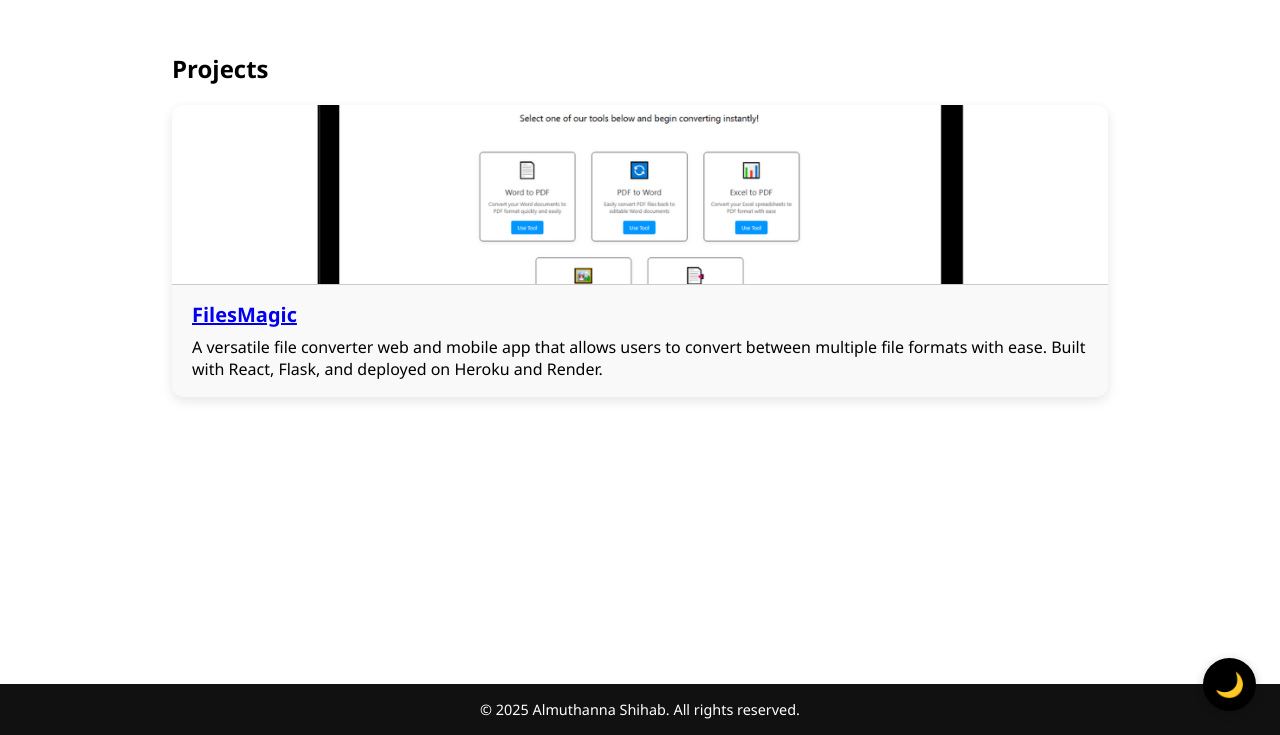
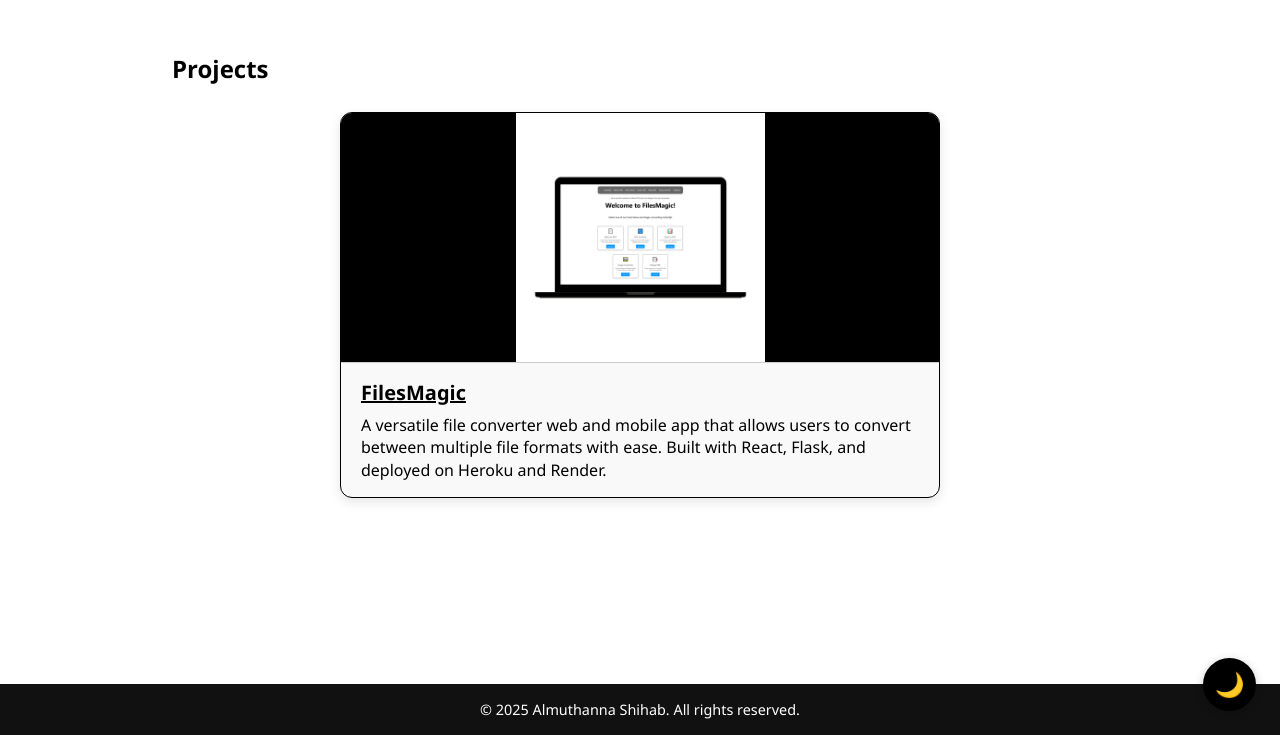
Before and after one commit to almuthanna1/ePortfolio, a Flask app: page /projects in a window 1280 px wide. Shown: the part 65-800 px from the top of the page. Run offline with Flask 3, Linux system fonts and the light colour scheme.

Commit message:
Update styles.css

```diff
--- a/static/css/styles.css
+++ b/static/css/styles.css
@@ -114,13 +114,17 @@
 
 /* --- Projects Grid --- */
 .projects-grid {
-  display: grid;
-  grid-template-columns: repeat(auto-fit,minmax(280px,1fr));
-  gap: 2rem;
-  margin-top: 1rem;
+    display: flex;
+    justify-content: center;
+    align-items: center;
+    max-width: 1200px;
+    margin: 0 auto;
+    min-height: 400px;
 }
 
 .project-card {
+    max-width: 600px;
+    width: 100%;
     background: var(--card-bg);
     border-radius: 12px;
     box-shadow: 0 4px 12px var(--card-shadow);
@@ -129,7 +133,10 @@
     flex-direction: column;
     transition: transform 0.3s ease;
     cursor: pointer;
+    border: 1px solid black;
 }
+
+/* All other project-related styles remain the same. */
 
 .project-card:hover,
 .project-card:focus-within {
@@ -140,9 +147,12 @@
 
 .project-image {
   width: 100%;
-  height: 180px;
-  object-fit: cover;
+  /* Increase the height to make the image larger */
+  height: 250px;
+  object-fit: contain;
   border-bottom: 1px solid #ccc;
+  background-color: #000;
+  display: block;
 }
 
 .project-content {
@@ -160,6 +170,30 @@
   font-size: 1rem;
   line-height: 1.4;
   color: var(--text);
+}
+
+/* Base styles for the link in light mode */
+/* This will be the default color if the media query is not supported or if the user prefers light mode */
+[data-theme="light"] .project-title a {
+  color: black;
+}
+
+[data-theme="dark"] .project-title a {
+  color: white;
+}
+
+
+/* Responsive Adjustments */
+@media (max-width: 1024px) {
+  .projects-grid {
+    grid-template-columns: repeat(2, 1fr);
+  }
+}
+
+@media (max-width: 600px) {
+  .projects-grid {
+    grid-template-columns: 1fr;
+  }
 }
 
 /* --- Blog Cards --- */
@@ -424,3 +458,21 @@
   --btn-bg-color: #3399ff;
   --btn-text-color: #000;
 }
+
+.cert-list a {
+  color: black;
+  text-decoration: none;
+  transition: color 0.3s ease;
+}
+
+.cert-list a:hover {
+  text-decoration: underline;
+}
+
+[data-theme="light"] .cert-list a {
+  color: black;
+}
+
+[data-theme="dark"] .cert-list a {
+  color: #8ab4f8;
+}
```
Lines whose indentation alone changed are shown as unchanged.
